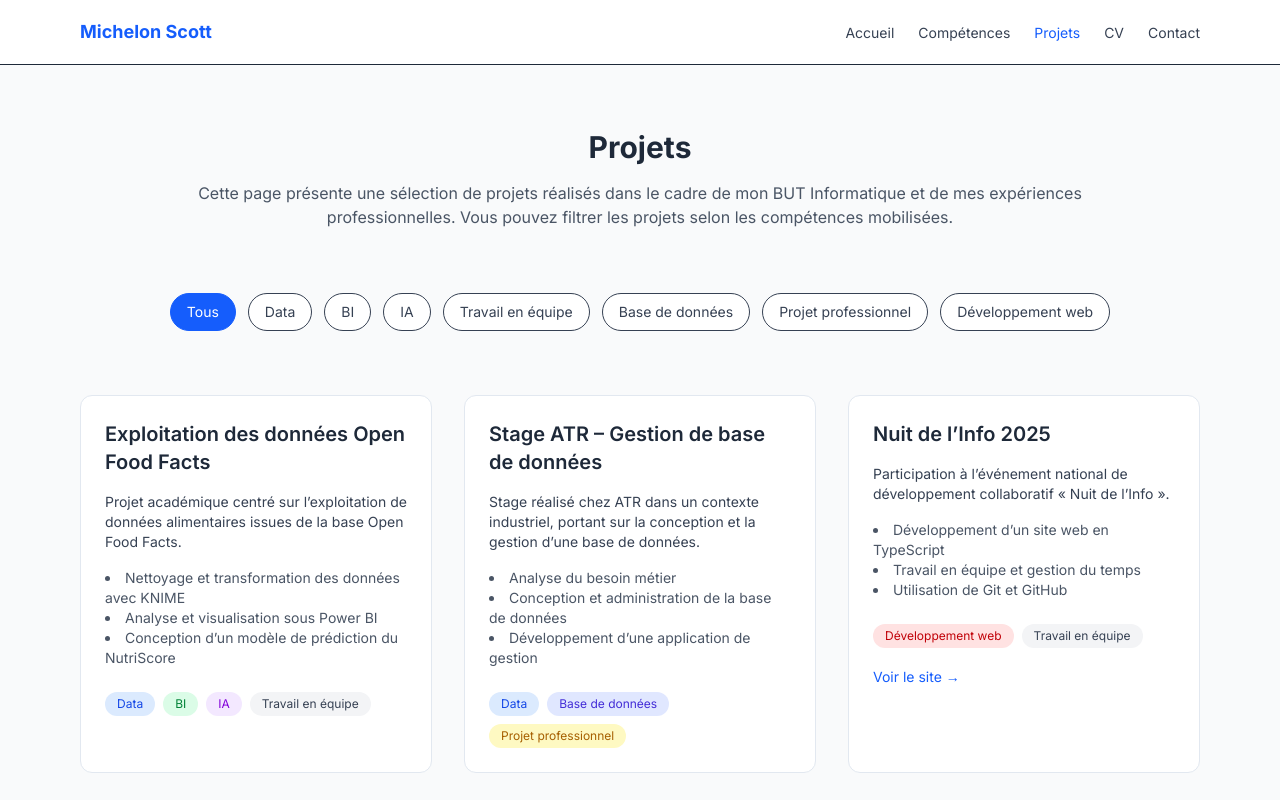
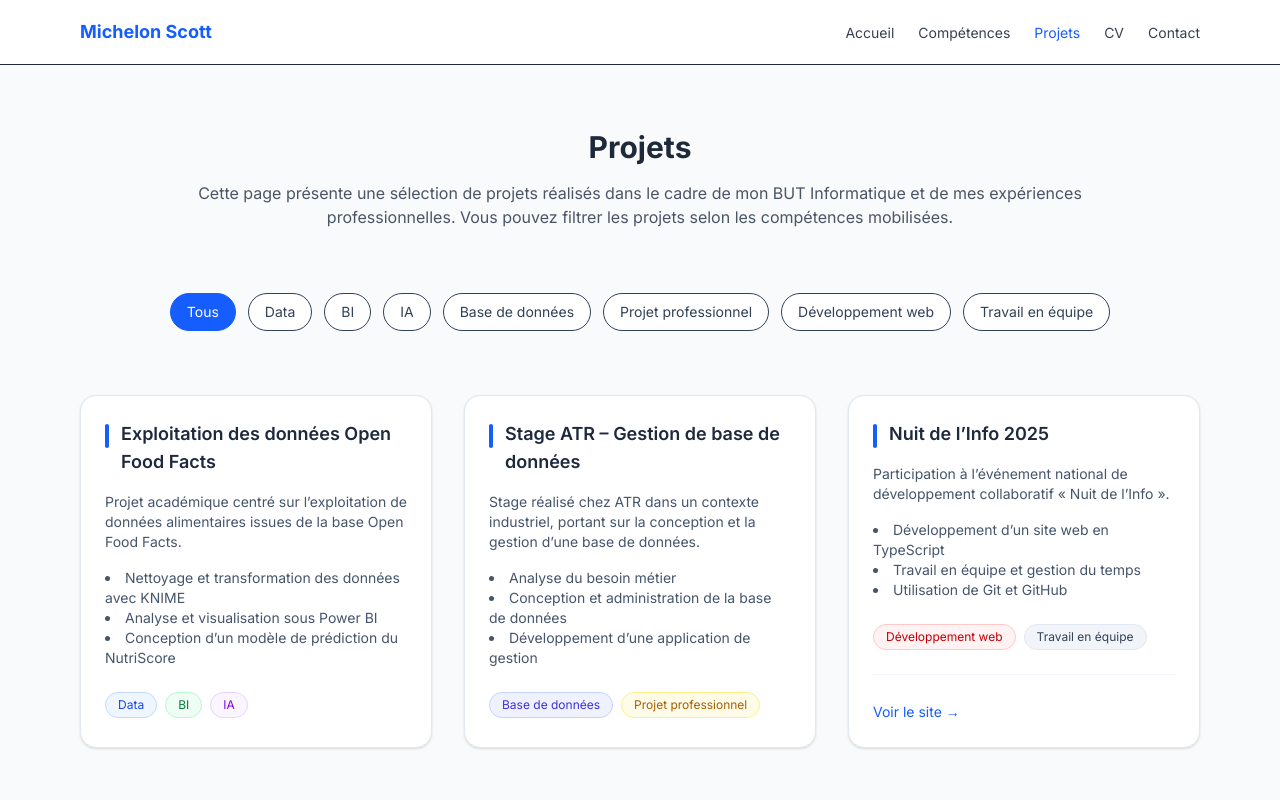
Before and after one commit to MyttocS82/portfolio, a Next.js app: page /projets in a window 1280 px wide. Shown: the top 800 px of the page. Built offline with nearby package versions, Linux system fonts and the light colour scheme.

Commit message:
ui: introduce reusable pro card component with depth and hover

```diff
--- a/app/projets/ProjectsClient.tsx
+++ b/app/projets/ProjectsClient.tsx
@@ -1,6 +1,7 @@
 'use client';
 
-import { useState } from 'react';
+import {useState} from 'react';
+import Card from '@/components/Card';
 
 /* =========================
    Types
@@ -28,7 +29,7 @@ const projects: Project[] = [
             'Analyse et visualisation sous Power BI',
             'Conception d’un modèle de prédiction du NutriScore',
         ],
-        tags: ['Data', 'BI', 'IA', 'Travail en équipe'],
+        tags: ['Data', 'BI', 'IA'],
     },
     {
         title: 'Stage ATR – Gestion de base de données',
@@ -39,7 +40,7 @@ const projects: Project[] = [
             'Conception et administration de la base de données',
             'Développement d’une application de gestion',
         ],
-        tags: ['Data', 'Base de données', 'Projet professionnel'],
+        tags: ['Base de données', 'Projet professionnel'],
     },
     {
         title: 'Nuit de l’Info 2025',
@@ -60,13 +61,13 @@ const projects: Project[] = [
 ========================= */
 
 const tagStyles: Record<string, string> = {
-    Data: 'bg-blue-100 text-blue-700',
-    BI: 'bg-green-100 text-green-700',
-    IA: 'bg-purple-100 text-purple-700',
-    'Base de données': 'bg-indigo-100 text-indigo-700',
-    'Projet professionnel': 'bg-yellow-100 text-yellow-700',
-    'Développement web': 'bg-red-100 text-red-700',
-    'Travail en équipe': 'bg-gray-100 text-gray-700',
+    Data: 'bg-blue-50 text-blue-700 border border-blue-200',
+    BI: 'bg-green-50 text-green-700 border border-green-200',
+    IA: 'bg-purple-50 text-purple-700 border border-purple-200',
+    'Base de données': 'bg-indigo-50 text-indigo-700 border border-indigo-200',
+    'Projet professionnel': 'bg-yellow-50 text-yellow-700 border border-yellow-200',
+    'Développement web': 'bg-red-50 text-red-700 border border-red-200',
+    'Travail en équipe': 'bg-slate-100 text-slate-700 border border-slate-200',
 };
 
 /* =========================
@@ -94,11 +95,11 @@ export default function ProjectsClient() {
             <section className="flex flex-wrap justify-center gap-3">
                 <button
                     onClick={() => setActiveTag(null)}
-                    className={`px-4 py-2 rounded-full border text-sm transition
+                    className={`px-4 py-2 rounded-full text-sm font-medium border transition
             ${
                         activeTag === null
                             ? 'bg-blue-600 text-white border-blue-600'
-                            : 'bg-white text-gray-700 hover:bg-gray-100'
+                            : 'bg-white text-slate-700 hover:bg-slate-100'
                     }`}
                 >
                     Tous
@@ -108,11 +109,11 @@ export default function ProjectsClient() {
                     <button
                         key={tag}
                         onClick={() => setActiveTag(tag)}
-                        className={`px-4 py-2 rounded-full border text-sm transition
+                        className={`px-4 py-2 rounded-full text-sm font-medium border transition
               ${
                             activeTag === tag
                                 ? 'bg-blue-600 text-white border-blue-600'
-                                : 'bg-white text-gray-700 hover:bg-gray-100'
+                                : 'bg-white text-slate-700 hover:bg-slate-100'
                         }`}
                     >
                         {tag}
@@ -123,18 +124,25 @@ export default function ProjectsClient() {
             {/* Grille de projets */}
             <section className="grid gap-8 md:grid-cols-2 lg:grid-cols-3">
                 {filteredProjects.map((project) => (
-                    <article
+                    <Card
                         key={project.title}
-                        className="bg-white border border-slate-200 rounded-xl p-6 hover:shadow-lg transition"
+                        title={project.title}
+                        footer={
+                            project.link && (
+                                <a
+                                    href={project.link}
+                                    target="_blank"
+                                    rel="noopener noreferrer"
+                                    className="text-sm font-medium text-blue-600 hover:underline"
                                 >
-                        <div className="space-y-4">
-                            <h2 className="text-xl font-semibold">{project.title}</h2>
+                                    Voir le site →
+                                </a>
+                            )
+                        }
+                    >
+                        <p>{project.description}</p>
 
-                            <p className="text-gray-700 text-sm">
-                                {project.description}
-                            </p>
-
-                            <ul className="text-sm text-gray-600 list-disc list-inside">
+                        <ul className="list-disc list-inside">
                             {project.details.map((detail) => (
                                 <li key={detail}>{detail}</li>
                             ))}
@@ -144,29 +152,15 @@ export default function ProjectsClient() {
                             {project.tags.map((tag) => (
                                 <span
                                     key={tag}
-                                        className={`px-3 py-1 text-xs rounded-full ${
-                                            tagStyles[tag] ?? 'bg-gray-100 text-gray-700'
+                                    className={`px-3 py-1 text-xs font-medium rounded-full ${
+                                        tagStyles[tag] ?? 'bg-slate-100 text-slate-700 border border-slate-200'
                                     }`}
                                 >
                   {tag}
                 </span>
                             ))}
                         </div>
-                        </div>
-
-                        {project.link && (
-                            <div className="pt-4">
-                                <a
-                                    href={project.link}
-                                    target="_blank"
-                                    rel="noopener noreferrer"
-                                    className="text-sm font-medium text-blue-600 hover:underline"
-                                >
-                                    Voir le site →
-                                </a>
-                            </div>
-                        )}
-                    </article>
+                    </Card>
                 ))}
             </section>
         </>
--- /dev/null
+++ b/components/Card.tsx
@@ -0,0 +1,43 @@
+import {ReactNode} from 'react';
+
+type CardProps = {
+    title: string;
+    children: ReactNode;
+    footer?: ReactNode;
+};
+
+export default function Card({title, children, footer}: CardProps) {
+    return (
+        <article
+            className="
+        group
+        bg-white
+        border border-slate-200
+        rounded-2xl
+        p-6
+        shadow-sm
+        transition-all duration-300
+        hover:shadow-xl
+        hover:-translate-y-1
+      "
+        >
+            {/* Titre */}
+            <h2 className="relative pl-4 text-lg font-semibold mb-4 text-slate-800">
+                <span className="absolute left-0 top-1 h-6 w-1 rounded-full bg-blue-600"/>
+                {title}
+            </h2>
+
+            {/* Contenu */}
+            <div className="space-y-4 text-slate-600 text-sm">
+                {children}
+            </div>
+
+            {/* Footer optionnel */}
+            {footer && (
+                <div className="pt-6 mt-6 border-t border-slate-100">
+                    {footer}
+                </div>
+            )}
+        </article>
+    );
+}
```
Lines whose indentation alone changed are shown as unchanged.
